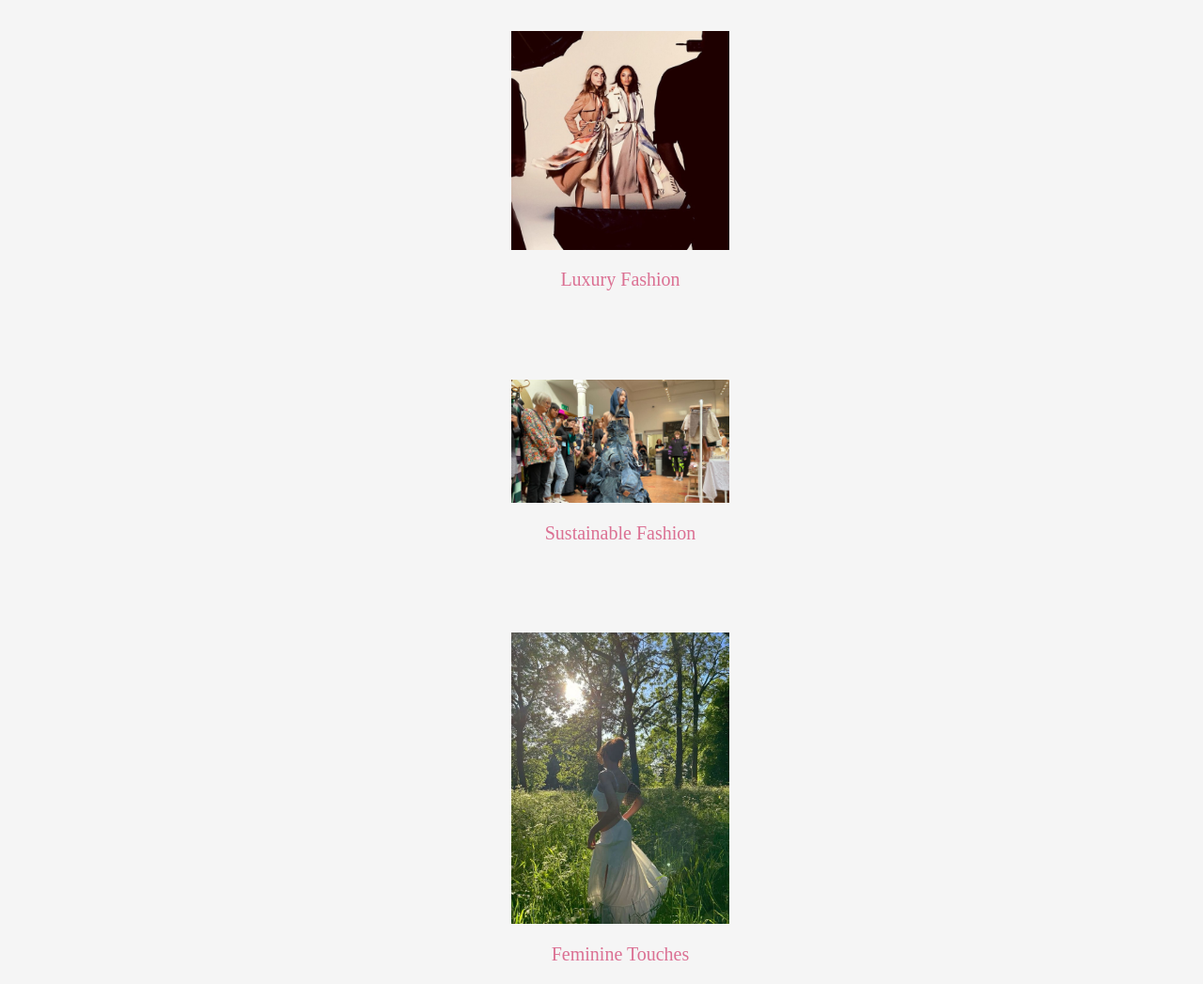
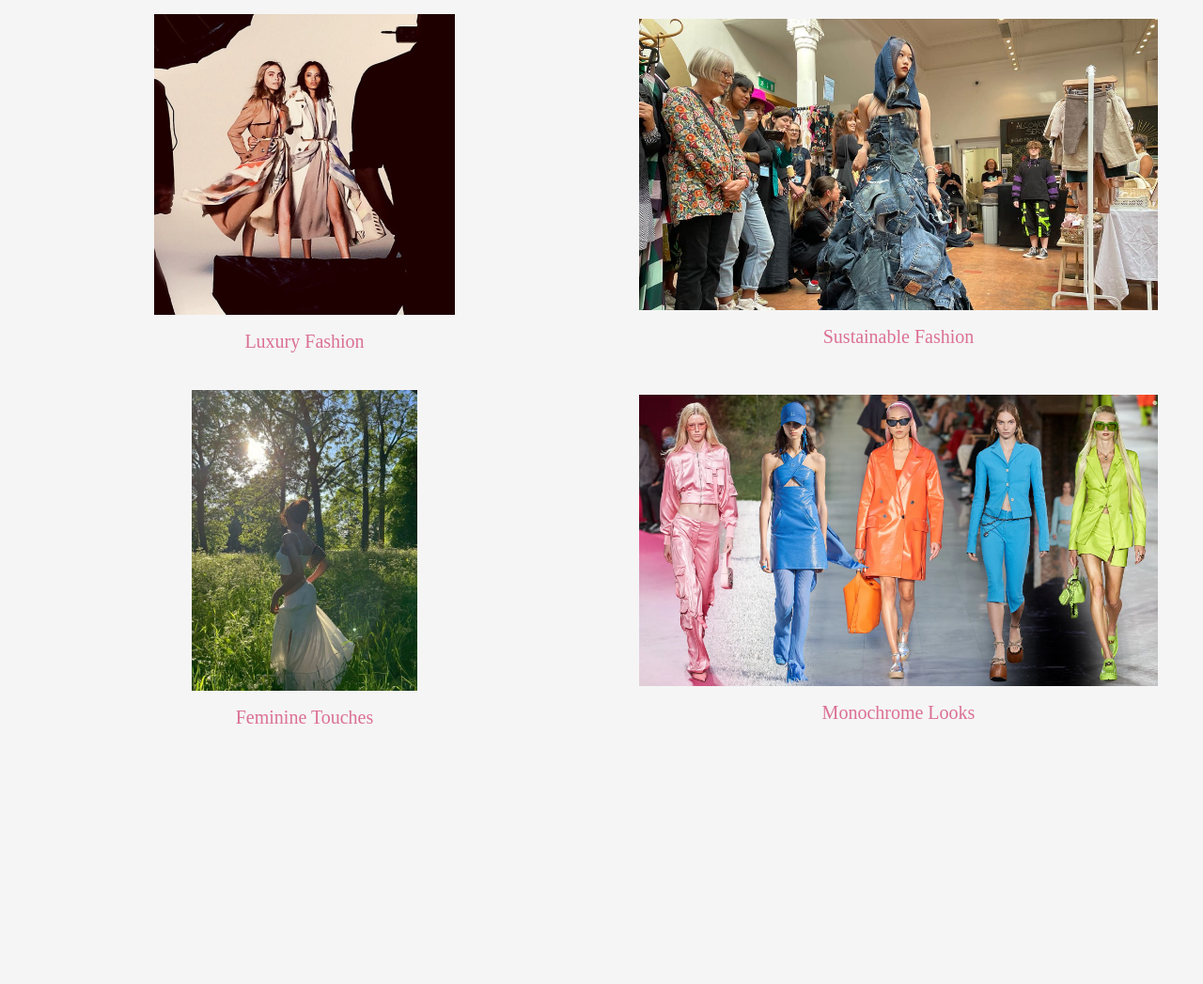
Before and after one commit to SROSESS/Sonu-s_Homepage, a plain HTML site: page passion-project 2 /passion_project.html in a window 1280 px wide. Shown: the part 327-1374 px from the top of the page at 94% size. After the commit the page ends 1138 px from the top, so only its background shows below. Drawn offline with Linux system fonts and the light colour scheme.

Commit message:
add new change

```diff
--- a/passion-project 2 /main.css
+++ b/passion-project 2 /main.css
@@ -1,6 +1,10 @@
+*{
+    box-sizing:border-box;
+}
 body{
     background:whitesmoke;
     font-family:'Times New Roman', Times, serif;
+
 }
 p{
     font-size:25px;
@@ -44,7 +48,7 @@ h2{
 
 .dropdown {
     position: relative;
-    display: inline-block;
+   display: inline-block;
   }
 
   .dropdown-content {
@@ -62,39 +66,32 @@ h2{
     display: block;
   }
 
-  .sustainable{
-    position:absolute;
-    top:-10px;
-   right:10px;
-    width:10;
-    height:10;
-}
-
-.lace{
-    position:absolute;
-    top:-10px;
-    bottom: 10px;
-    left:10px;
-    width:10;
-    height:100;
-
-}
-
-
-.monochrome{
-    position:absolute;
-    top:-10px;
-    bottom:10px;
-   right:10px;
-    width:10;
-    height:10;
-}
 
 
 
 
 img{
-    width: 20%;
-    height: auto;
+    max-height:100%;
+    max-width:100%;
+
 
 }
+
+
+.grid{
+    display:flex;
+    flex-wrap:wrap;
+
+}
+
+.item{
+    width:50%;
+   /* border:1px solid;*/
+    height:400px;
+    text-align: center;
+    padding:40px;
+    display:flex;
+    flex-direction: column ;
+    align-items: center;
+    justify-content: center;
+}
--- a/passion-project 2 /passion_project.html
+++ b/passion-project 2 /passion_project.html
@@ -11,16 +11,12 @@
 
          <p class="special">Fashion plays a huge role in my life and it's my passion. Here are some of my personal fashion trends.</p>
 
-
-         <ul>
-
-            <div class="special">
-            <img   src="burberry.jpg" alt="Two women in jacket"  width="100%">
-            <br>
+        <div class="grid">
+            <div class="item">
+                <img   src="burberry.jpg" alt="Two women in jacket">
                 <div class="dropdown" >
                     <span><h2>Luxury Fashion</h2></span>
                     <div class="dropdown-content">
-                <div class="highlight"></div>
                     <li>Statement jewelry and clothes</li>
                     <li>Gold and sliver</li>
                     <li>Bag</li>
@@ -30,10 +26,8 @@
                 </div>
             </div>
 
-        <br>
-        <div class="special">
-            <img  src="sustainable fashion.jpg" alt="Women in demain dress" width="100%" >
-            <br>
+            <div class="item">
+                <img  src="sustainable fashion.jpg" alt="Women in demain dress" >
                 <div class="dropdown" >
                     <span><h2>Sustainable Fashion</h2></span>
                     <div class="dropdown-content">
@@ -47,10 +41,9 @@
                 </div>
             </div>
 
-        <br>
-        <div class="special">
-        <img  src="lace.jpg" alt="women in Laces" width="100%" >
-        <br>
+
+            <div class="item">
+                <img  src="lace.jpg" alt="women in Laces" >
                 <div class="dropdown" >
                     <span><h2>Feminine Touches</h2></span>
                     <div class="dropdown-content">
@@ -62,11 +55,9 @@
                  </div>
             </div>
 
-        <br>
 
-        <div class="special">
-        <img  src="monochrome.jpg" alt="four women in monochrome outifits" width="100%">
-        <br>
+            <div class="item">
+                <img  src="monochrome.jpg" alt="four women in monochrome outifits">
                 <div class="dropdown" >
                     <span><h2>Monochrome Looks</h2></span>
                     <div class="dropdown-content">
@@ -74,11 +65,11 @@
                     <li>Bold colors</li>
                     <li>Textures and patterns in mix or same color</li>
                    <a href="https://www.instyle.com/fashion/monochrome-outfits-style-ideas">Monochrome outfits style ideas</a>
-
                    </div>
                 </div>
             </div>
 
+        </div>
         </ul>
     </body>
 </html>
```
Also changed, not shown: index.html (+1 -1 lines). Lines whose indentation alone changed are shown as unchanged.
